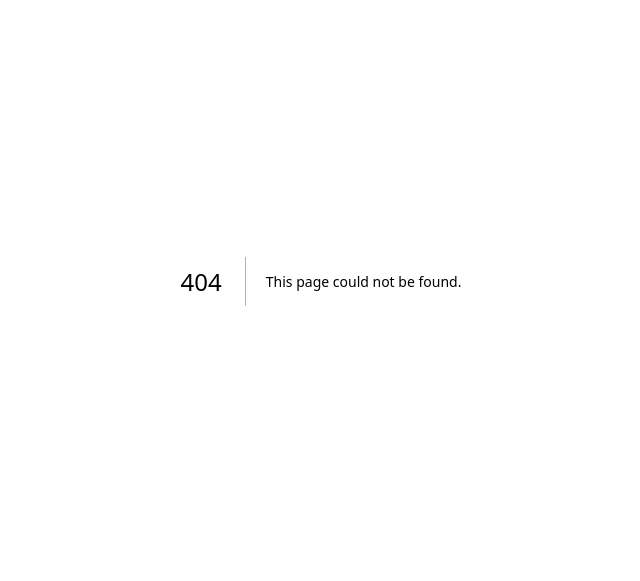
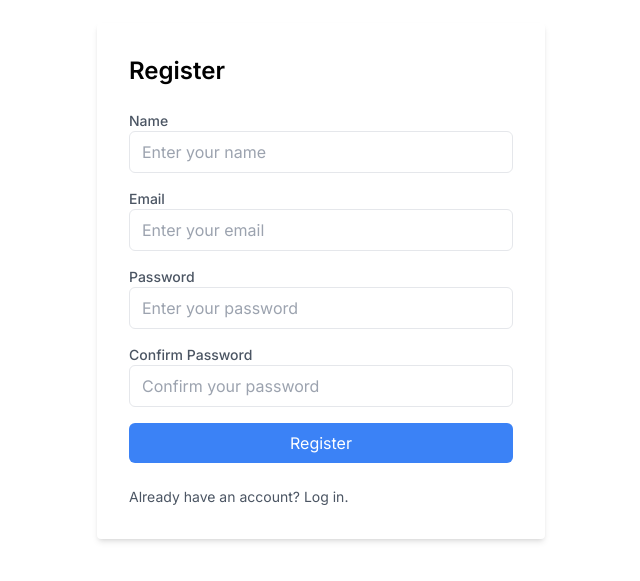
Before and after one commit to ahmed-mahovac/my-app, a Next.js app: page /register in a window 1280 px wide. Before the commit this address had no page. Shown: the part 119-700 px from the top of the page, without its empty margins (319-959 px from the left). Built offline with nearby package versions, Linux system fonts and the light colour scheme.

Commit message:
add register form

```diff
--- a/src/app/login/page.tsx
+++ b/src/app/login/page.tsx
@@ -3,7 +3,7 @@
 import { useState } from "react";
 import InputField from "../components/InputField";
 
-export default function page() {
+export default function login() {
   const [email, setEmail] = useState("");
   const [password, setPassword] = useState("");
 
@@ -48,7 +48,7 @@ export default function page() {
         </div>
 
         <p className="text-sm text-gray-600">
-          Don't have an account? <a href="#">Sign up</a>.
+          Don't have an account? <a href="/register">Sign up</a>.
         </p>
       </form>
     </div>
--- /dev/null
+++ b/src/app/register/page.tsx
@@ -0,0 +1,87 @@
+"use client";
+
+import React, { useState } from 'react';
+import InputField from '../components/InputField';
+
+const register = () => {
+  const [name, setName] = useState('');
+  const [email, setEmail] = useState('');
+  const [password, setPassword] = useState('');
+  const [confirmPassword, setConfirmPassword] = useState('');
+  const [passwordsMatch, setPasswordsMatch] = useState(true);
+
+  const handleSubmit = (e) => {
+    e.preventDefault();
+
+    // Basic password matching validation
+    if (password === confirmPassword) {
+      // Add your registration logic here
+      console.log('Register with:', { name, email, password });
+    } else {
+      setPasswordsMatch(false);
+    }
+  };
+
+  return (
+    <div className="flex items-center justify-center h-screen">
+      <form className="bg-white p-8 rounded shadow-md w-full max-w-md" onSubmit={handleSubmit}>
+        <h2 className="text-2xl font-semibold mb-6">Register</h2>
+
+        <InputField
+          label="Name"
+          type="text"
+          value={name}
+          onChange={(e) => setName(e.target.value)}
+          placeholder="Enter your name"
+          required
+        />
+
+        <InputField
+          label="Email"
+          type="email"
+          value={email}
+          onChange={(e) => setEmail(e.target.value)}
+          placeholder="Enter your email"
+          required
+        />
+
+        <InputField
+          label="Password"
+          type="password"
+          value={password}
+          onChange={(e) => setPassword(e.target.value)}
+          placeholder="Enter your password"
+          required
+        />
+
+        <InputField
+          label="Confirm Password"
+          type="password"
+          value={confirmPassword}
+          onChange={(e) => setConfirmPassword(e.target.value)}
+          placeholder="Confirm your password"
+          required
+        />
+
+        {!passwordsMatch && (
+          <p className="text-red-500 text-sm mb-4">Passwords do not match. Please try again.</p>
+        )}
+
+        <div className="mb-6">
+          <button
+            type="submit"
+            className="w-full bg-blue-500 text-white py-2 px-4 rounded-md hover:bg-blue-600 focus:outline-none focus:shadow-outline-blue"
+          >
+            Register
+          </button>
+        </div>
+
+        <p className="text-sm text-gray-600">
+          Already have an account? <a href="/login">Log in</a>.
+        </p>
+      </form>
+    </div>
+  );
+};
+
+export default register;
```
